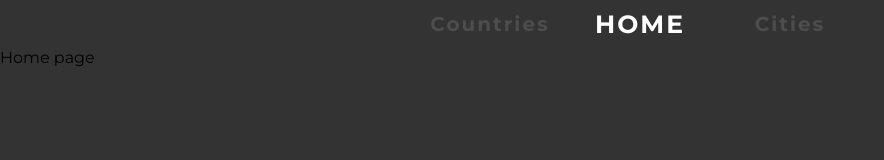
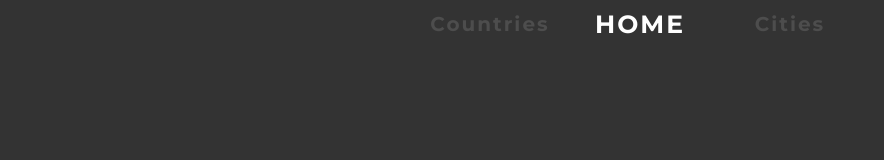
Before and after one commit to ripterdust/CountryAPI, a React (Create React App) app in the folder frontend/: page / in a window 1280 px wide. Shown: the top 160 px of the page, without its empty margins (0-884 px from the left). Built offline with nearby package versions, Linux system fonts and the light colour scheme.

Commit message:
Agregado el hero

```diff
--- /dev/null
+++ b/frontend/src/components/mainPage/Hero.js
@@ -0,0 +1,9 @@
+import React from 'react'
+
+export const Hero = () => {
+    return (
+        <div className="style_home_heros">
+
+        </div>
+    )
+}
--- a/frontend/src/components/mainPage/HomeScreen.js
+++ b/frontend/src/components/mainPage/HomeScreen.js
@@ -1,9 +1,10 @@
 import React from 'react'
+import { Hero } from './Hero'
 
 export const HomeScreen = () => {
     return (
         <div className="style_home">
-            Home page
+            <Hero />
         </div>
     )
 }
--- a/frontend/src/styles/partials/_homeScreen.scss
+++ b/frontend/src/styles/partials/_homeScreen.scss
@@ -0,0 +1,3 @@
+.style_home{
+
+}
```
